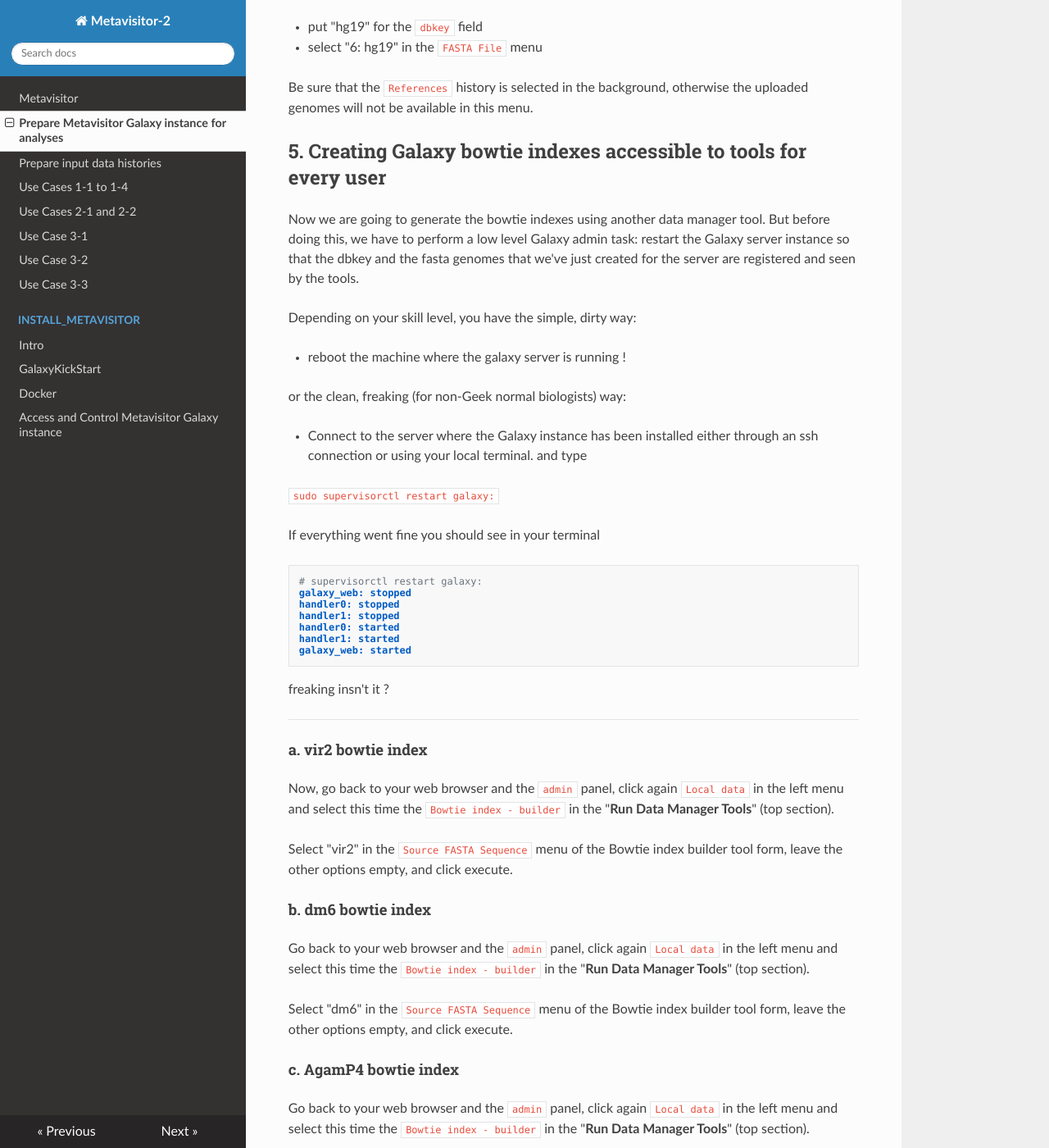
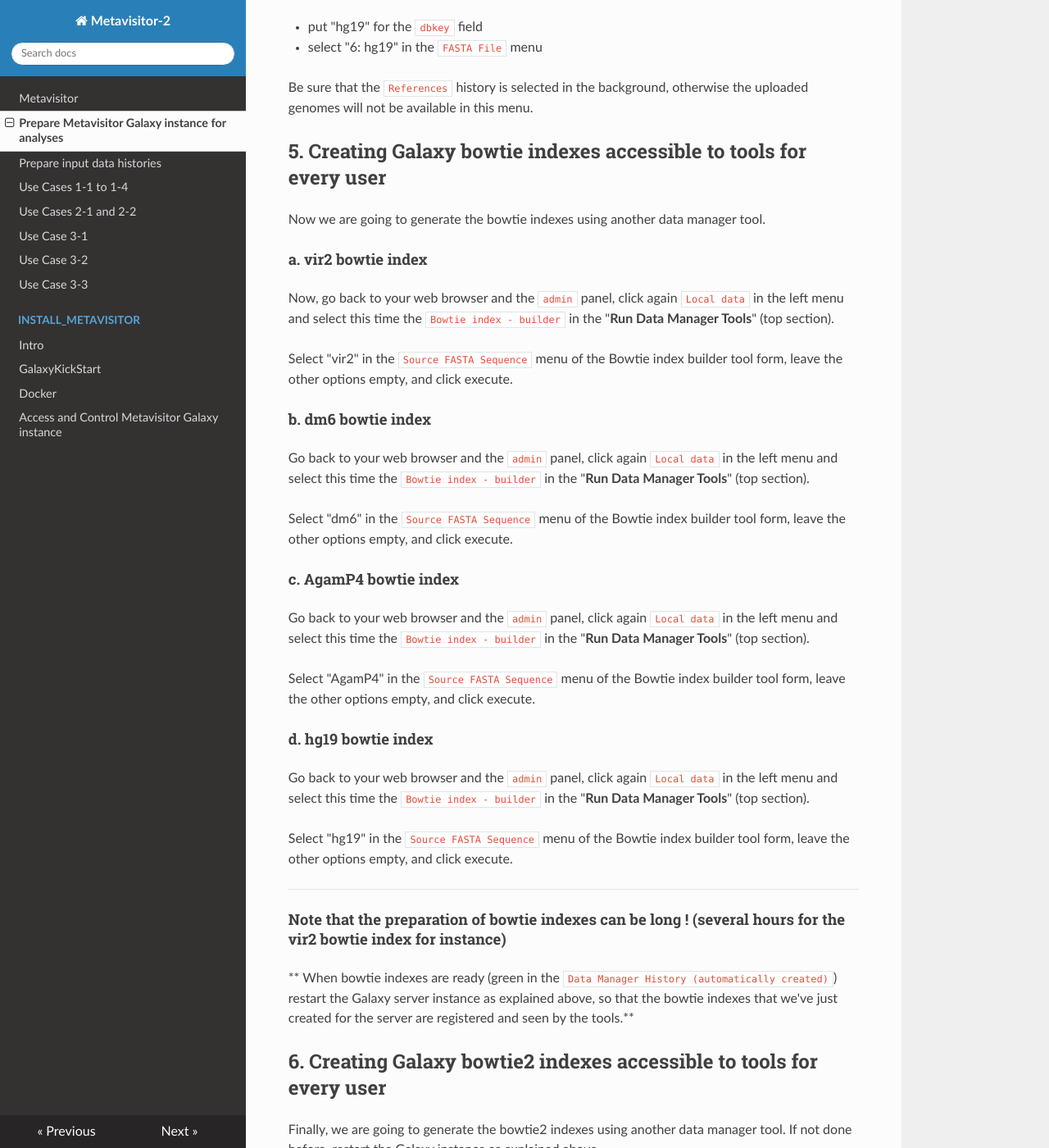
Before and after one commit to ARTbio/metavisitor, an MkDocs documentation site: the page built from docs/metavisitor_configure_references.md, in a window 1280 px wide and 1400 px high, scrolled down 3264 px. Shown: the whole window at 82% size. Built offline with MkDocs 1.6.1, drawn with Linux system fonts in a browser that asks for light colours; nearby versions of some CDN libraries; old or Windows-style settings are respelled for this version of MkDocs.

Commit message:
It's no longer needed to restart galaxy

````diff
--- a/docs/metavisitor_configure_references.md
+++ b/docs/metavisitor_configure_references.md
@@ -95,31 +95,7 @@ Be sure that the `References` history is selected in the background, otherwise t
 
 ## 5. Creating Galaxy bowtie indexes accessible to tools for every user
 Now we are going to generate the bowtie indexes using another data manager tool.
-But before doing this, we have to perform a low level Galaxy admin task: restart the Galaxy server instance so that the dbkey and the fasta genomes that we've just created for the server are registered and seen by the tools.
 
-Depending on your skill level, you have the simple, dirty way:
-
-- reboot the machine where the galaxy server is running !
-
-or the clean, freaking (for non-Geek normal biologists) way:
-
-- Connect to the server where the Galaxy instance has been installed either through an ssh connection or using your local terminal. and type
-
-`sudo supervisorctl restart galaxy:`
-
-If everything went fine you should see in your terminal
-```
-# supervisorctl restart galaxy:
-galaxy_web: stopped
-handler0: stopped
-handler1: stopped
-handler0: started
-handler1: started
-galaxy_web: started
-```
- freaking insn't it ?
-
-----
 #### a. vir2 bowtie index
 Now, go back to your web browser and the `admin` panel, click again `Local data` in the left menu and  select this time the `Bowtie index - builder` in the "**Run Data Manager Tools**" (top section).
 
````
